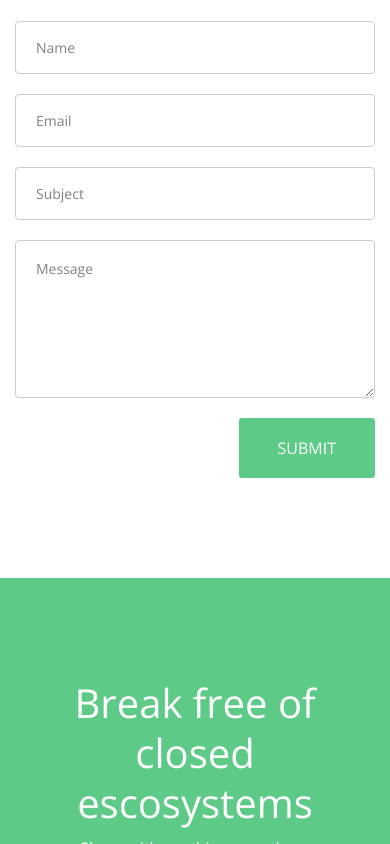
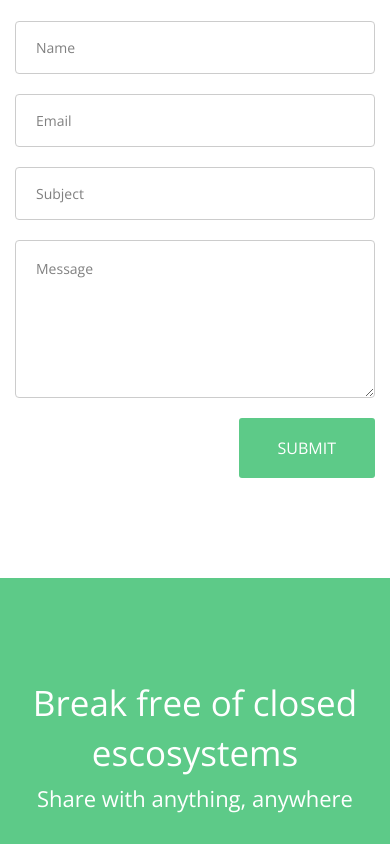
Before and after one commit to GoldinGuy/MyGradesLanding, a plain HTML site: page index.html in a window 390 px wide. Shown: the part 2691-3535 px from the top of the page. Drawn offline with nearby package versions, Linux system fonts and the light colour scheme; some packages are replaced by stand-ins of ours.

Commit message:
update site

```diff
--- a/css/style.css
+++ b/css/style.css
@@ -280,6 +280,19 @@ a:hover {
 		margin-left: 0;
 		margin-bottom: 30px;
 	}
+
+	h2 {
+		font-size: 35px;
+		line-height: 50px;
+	}
+
+	.subheader-lg {
+		font-size: 22px !important;
+	}
+
+	.center-content {
+		text-align: center !important;
+	}
 }
 
 .right {
@@ -314,6 +327,10 @@ a:hover {
 	font-size: 14px;
 	background: #fff;
 	color: #5dca88;
+}
+
+.subheader-lg {
+	font-size: 25px;
 }
 
 .color-green {
--- a/index.html
+++ b/index.html
@@ -204,7 +204,7 @@ PearDrop is an application built on a custom protocol that is available on every
 			<div class="col-lg-12">
 				<h2>Break free of closed escosystems
 </h2>
-				<p>Share with anything, anywhere</p>
+				<p class="subheader-lg">Share with anything, anywhere</p>
 				<ul class="list-inline">
 					<li class="list-inline-item">
 						<a href="" class="btn btn-rounded-icon">
@@ -248,7 +248,7 @@ PearDrop is an application built on a custom protocol that is available on every
 
 
 <footer>
-  <div class="footer-main">
+  <div class="footer-main center-content">
     <div class="container">
       <div class="row">
         <div class="col-lg-4 col-md-12 m-md-auto align-self-center">
```
